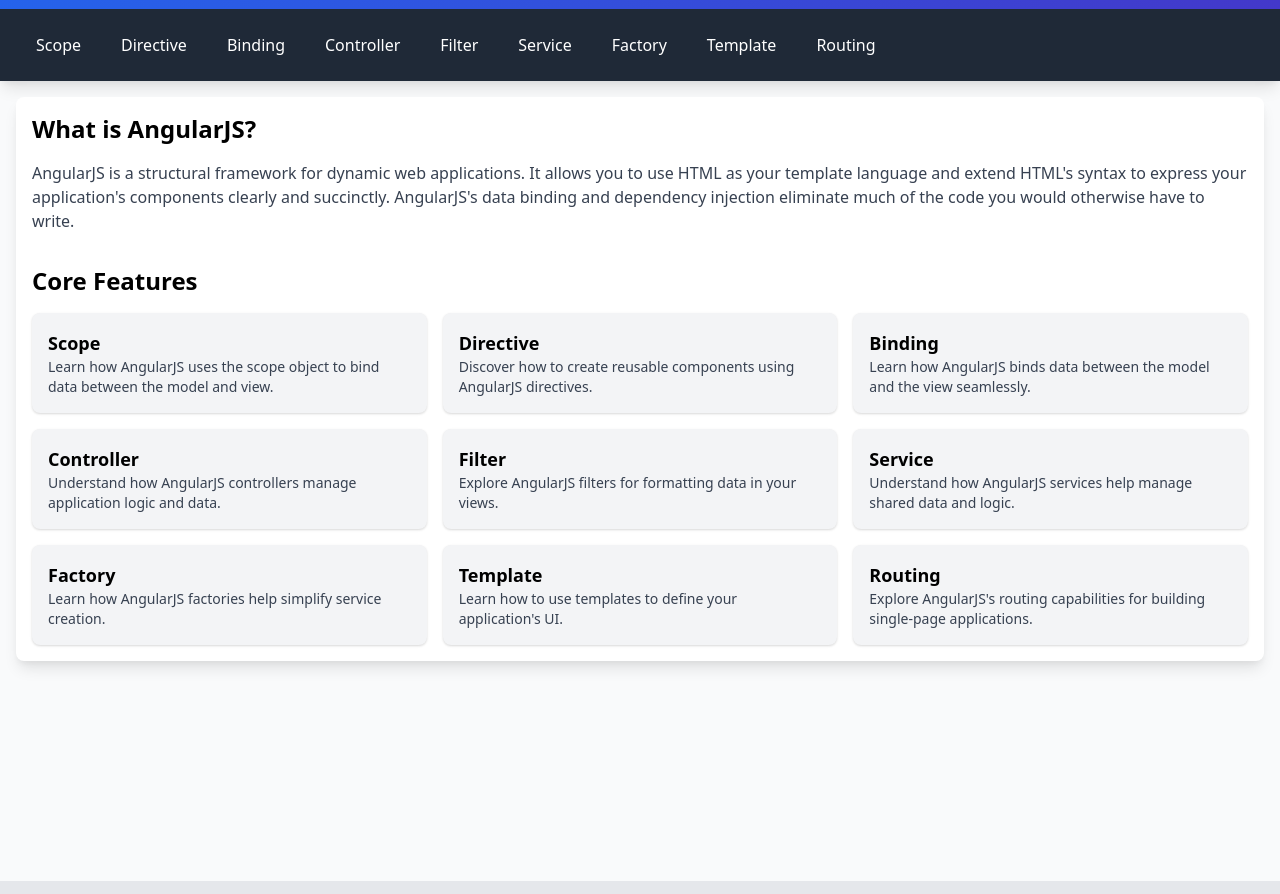
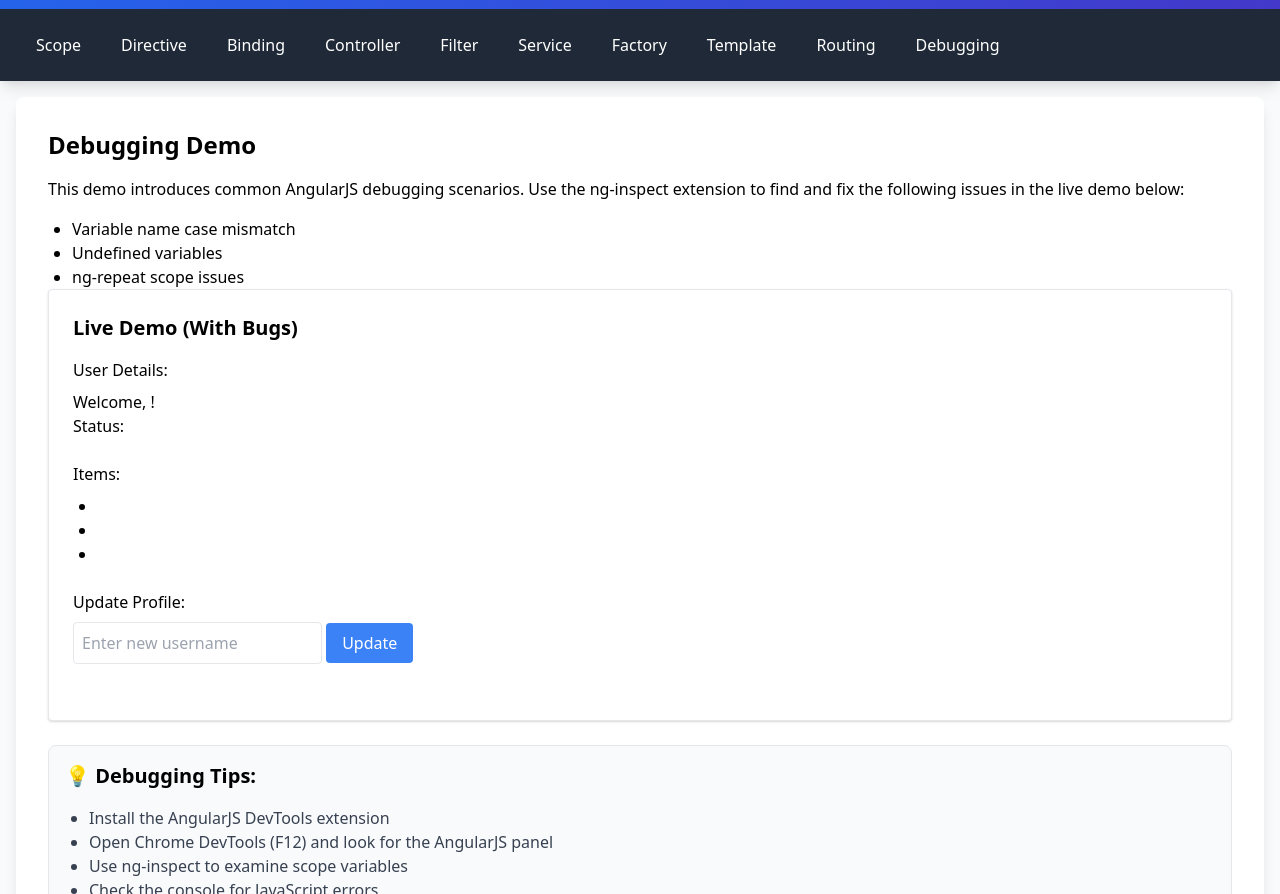
Before and after one commit to MeJaM35/AngularJS-playground, a website: page public/index.html at #!/debugging in a window 1280 px wide. Shown: the part 55-949 px from the top of the page. Drawn offline with nearby package versions, Linux system fonts and the light colour scheme; some packages are replaced by stand-ins of ours.

Commit message:
Feat: debugging something?

```diff
--- a/public/app.js
+++ b/public/app.js
@@ -76,6 +76,7 @@ angular.module('featurePlayground', [
   'factoryDemoModule',
   'scopeDemoModule',
   'controllerDemoModule',
+  'debuggingDemoModule', // Add the new module
   'themeModule' // Add our new theme module
 ])
 .config(['$routeProvider', function($routeProvider) {
@@ -127,7 +128,10 @@ angular.module('featurePlayground', [
       templateUrl: 'templates/controller-demo.html',
       controller: 'ControllerDemoController'
     })
-
+    .when('/debugging', {
+      templateUrl: 'templates/debugging-demo.html',
+      controller: 'DebuggingDemoController'
+    })
     .otherwise({ redirectTo: '/' });
 }])
 .controller('MainController', ['$scope', 'ThemeService', function($scope, ThemeService) {
--- a/public/index.html
+++ b/public/index.html
@@ -39,6 +39,7 @@
   <script src="modules/factoryDemo.js"></script>
   <script src="modules/scopeDemo.js"></script>
   <script src="modules/controllerDemo.js"></script>
+  <script src="modules/debuggingDemo.js"></script>
 
   <!-- Then load the main app script -->
   <script src="app.js"></script>
@@ -140,6 +141,7 @@
         <a href="#!/factory" class="nav-link text-white">Factory</a>
         <a href="#!/template" class="nav-link text-white">Template</a>
         <a href="#!/routing" class="nav-link text-white">Routing</a>
+        <a href="#!/debugging" class="nav-link text-white">Debugging</a>
       </div>
     </nav>
   </header>
--- a/public/modules/bindingDemo.js
+++ b/public/modules/bindingDemo.js
@@ -10,6 +10,8 @@ angular.module('featurePlayground', [
   'animationDemoModule',
   'templateDemoModule',
   'factoryDemoModule',
+  'debuggingDemoModule', // Add the new module
+
   'themeModule' // Add the themeModule here
 ])
 .config(['$routeProvider', function($routeProvider) {
@@ -53,6 +55,11 @@ angular.module('featurePlayground', [
       templateUrl: 'templates/factory-demo.html',
       controller: 'FactoryDemoController'
     })
+    .when('/debugging', {
+      templateUrl: 'templates/debugging-demo.html',
+      controller: 'DebuggingDemoController'
+    })
+
     .otherwise({ redirectTo: '/' });
 }]);
 
--- /dev/null
+++ b/public/modules/debuggingDemo.js
@@ -0,0 +1,14 @@
+angular.module('debuggingDemoModule', [])
+.controller('DebuggingDemoController', ['$scope', function($scope) {
+  console.log("DebuggingDemoController loaded");
+
+  // Intentionally introduce bugs for debugging practice
+  $scope.userName = "John Doe";  // Will be referenced as userNaMe in template
+  $scope.items = ["Item 1", "Item 2", "Item 3"];
+  // userStatus is intentionally not defined
+
+  $scope.updateUser = function(username) {
+    // Intentional bug: parameter name doesn't match ng-model
+    console.log('Updating user:', username);
+  };
+}]);
--- /dev/null
+++ b/public/templates/debugging-demo.html
@@ -0,0 +1,61 @@
+<div class="container mx-auto p-4">
+  <!-- Introduction Section -->
+  <h2 class="text-2xl font-bold mb-4 dark:text-white">Debugging Demo</h2>
+  <p class="mb-4 dark:text-gray-300">
+    This demo introduces common AngularJS debugging scenarios. Use the ng-inspect extension
+    to find and fix the following issues in the live demo below:
+    <ul class="list-disc ml-6 mt-2">
+      <li>Variable name case mismatch</li>
+      <li>Undefined variables</li>
+      <li>ng-repeat scope issues</li>
+    </ul>
+  </p>
+  <!-- Live Demo with Bugs -->
+  <div class="grid grid-cols-1 gap-4">
+    <div class="bg-white dark:bg-gray-700 p-6 rounded shadow border dark:border-gray-600">
+      <h3 class="text-xl font-semibold mb-4 dark:text-white">Live Demo (With Bugs)</h3>
+
+      <!-- User Details Section -->
+      <div class="mb-6">
+        <h4 class="font-medium mb-2 dark:text-gray-200">User Details:</h4>
+        <p class="dark:text-gray-300">Welcome, {{ userNaMe }}!</p> <!-- Intentional case mismatch -->
+        <p class="dark:text-gray-300">Status: {{ userStatus }}</p> <!-- Undefined variable -->
+      </div>
+
+      <!-- Items List Section -->
+      <div class="mb-6">
+        <h4 class="font-medium mb-2 dark:text-gray-200">Items:</h4>
+        <ul class="list-disc ml-6 dark:text-gray-300">
+          <li ng-repeat="itm in items">{{ item }}</li> <!-- Scope variable mismatch -->
+        </ul>
+      </div>
+
+      <!-- Form with Validation -->
+      <div class="mb-6">
+        <h4 class="font-medium mb-2 dark:text-gray-200">Update Profile:</h4>
+        <form name="userForm">
+          <input type="text"
+                 ng-model="newUserName"
+                 placeholder="Enter new username"
+                 class="border p-2 rounded mb-2 dark:bg-gray-800 dark:border-gray-600 dark:text-white">
+          <button ng-click="updateUser(newusername)"
+                  class="bg-blue-500 hover:bg-blue-600 text-white px-4 py-2 rounded transition-colors">
+            Update
+          </button>
+        </form>
+      </div>
+    </div>
+  </div>
+
+  <!-- Debugging Tips -->
+  <div class="mt-6 p-4 bg-gray-50 dark:bg-gray-800 rounded-lg border border-gray-200 dark:border-gray-700">
+    <h3 class="text-xl font-semibold mb-4 dark:text-white">💡 Debugging Tips:</h3>
+    <ul class="list-disc ml-6 text-gray-700 dark:text-gray-300">
+      <li>Install the AngularJS DevTools extension</li>
+      <li>Open Chrome DevTools (F12) and look for the AngularJS panel</li>
+      <li>Use ng-inspect to examine scope variables</li>
+      <li>Check the console for JavaScript errors</li>
+      <li>Look for case-sensitive variable names</li>
+    </ul>
+  </div>
+</div>
```
